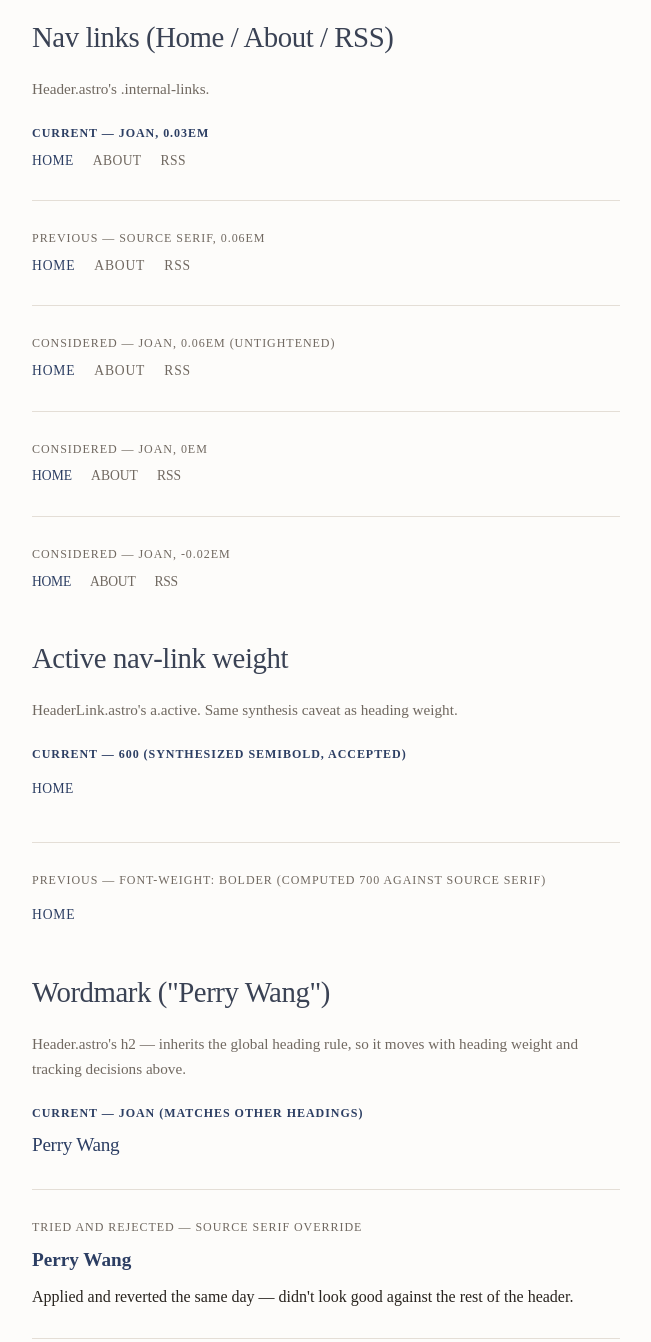
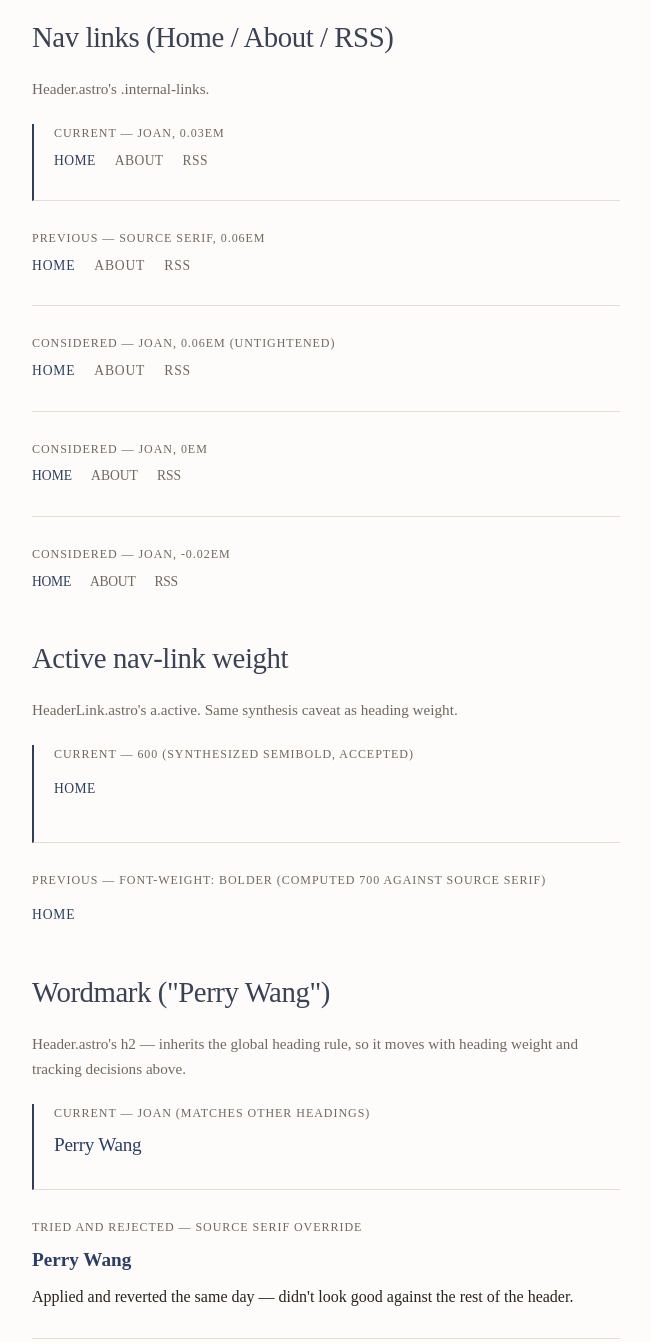
Before and after one commit to perrwa/perrwa.github.io, an Astro site: page /type-sample in a window 1280 px wide. Shown: the part 2180-3522 px from the top of the page, without its empty margins (314-965 px from the left). Built offline with nearby package versions, Linux system fonts and the light colour scheme; Astro itself is replaced by a stand-in of ours.

Commit message:
fix: highlight the current sample itself, not just its label
The accent-color/bold treatment was on the tiny 'Current' caption
text, leaving the actual live sample below it unmarked. Moved the
highlight to the whole decision block (an accent left rail,
matching the site's existing blockquote-border pattern) so the
sample is what visually reads as current.

```diff
--- a/src/pages/type-sample.astro
+++ b/src/pages/type-sample.astro
@@ -47,16 +47,17 @@ import Header from '../components/Header.astro';
         margin-bottom: 0;
         padding-bottom: 0;
       }
+      .decision.is-current,
+      .wordmark-compare > .is-current {
+        border-left: 2px solid rgb(var(--accent));
+        padding-left: 1.25em;
+      }
       .label {
         margin: 0 0 0.5em 0;
         font-size: 0.75em;
         text-transform: uppercase;
         letter-spacing: 0.08em;
         color: rgb(var(--gray));
-      }
-      .label.current {
-        color: rgb(var(--accent));
-        font-weight: 700;
       }
       .heading-demo {
         margin: 0;
@@ -208,8 +209,8 @@ import Header from '../components/Header.astro';
           Joan ships one real weight (400) and no italic — every weight below 500+ is browser-
           synthesized, not a real font file.
         </p>
-        <div class="decision">
-          <p class="label current">Current — 500 (synthesized)</p>
+        <div class="decision is-current">
+          <p class="label">Current — 500 (synthesized)</p>
           <p class="heading-demo weight-500">The quiet type does more work</p>
         </div>
         <div class="decision">
@@ -231,8 +232,8 @@ import Header from '../components/Header.astro';
       <section>
         <h2>Heading letter-spacing</h2>
         <p class="summary">Applies to h1–h6 site-wide via the global heading rule.</p>
-        <div class="decision">
-          <p class="label current">Current — -0.015em</p>
+        <div class="decision is-current">
+          <p class="label">Current — -0.015em</p>
           <p class="heading-demo weight-500 track-current">Editing is where the argument happens</p>
         </div>
         <div class="decision">
@@ -252,8 +253,8 @@ import Header from '../components/Header.astro';
       <section>
         <h2>Nav links (Home / About / RSS)</h2>
         <p class="summary">Header.astro's .internal-links.</p>
-        <div class="decision">
-          <p class="label current">Current — Joan, 0.03em</p>
+        <div class="decision is-current">
+          <p class="label">Current — Joan, 0.03em</p>
           <div class="nav-preview joan tighten-1">
             <span class="active">Home</span>
             <span>About</span>
@@ -297,8 +298,8 @@ import Header from '../components/Header.astro';
       <section>
         <h2>Active nav-link weight</h2>
         <p class="summary">HeaderLink.astro's a.active. Same synthesis caveat as heading weight.</p>
-        <div class="decision">
-          <p class="label current">Current — 600 (synthesized semibold, accepted)</p>
+        <div class="decision is-current">
+          <p class="label">Current — 600 (synthesized semibold, accepted)</p>
           <p class="active-weight-preview">Home</p>
         </div>
         <div class="decision">
@@ -313,8 +314,8 @@ import Header from '../components/Header.astro';
           Header.astro's h2 — inherits the global heading rule, so it moves with heading weight and
           tracking decisions above.
         </p>
-        <div class="decision">
-          <p class="label current">Current — Joan (matches other headings)</p>
+        <div class="decision is-current">
+          <p class="label">Current — Joan (matches other headings)</p>
           <p class="wordmark">Perry Wang</p>
         </div>
         <div class="decision">
@@ -327,8 +328,8 @@ import Header from '../components/Header.astro';
         <div class="decision">
           <p class="label">Casing, considered — title case is current</p>
           <div class="wordmark-compare">
-            <div>
-              <p class="label current">Current — Title case</p>
+            <div class="is-current">
+              <p class="label">Current — Title case</p>
               <p class="wordmark">Perry Wang</p>
             </div>
             <div>
```
